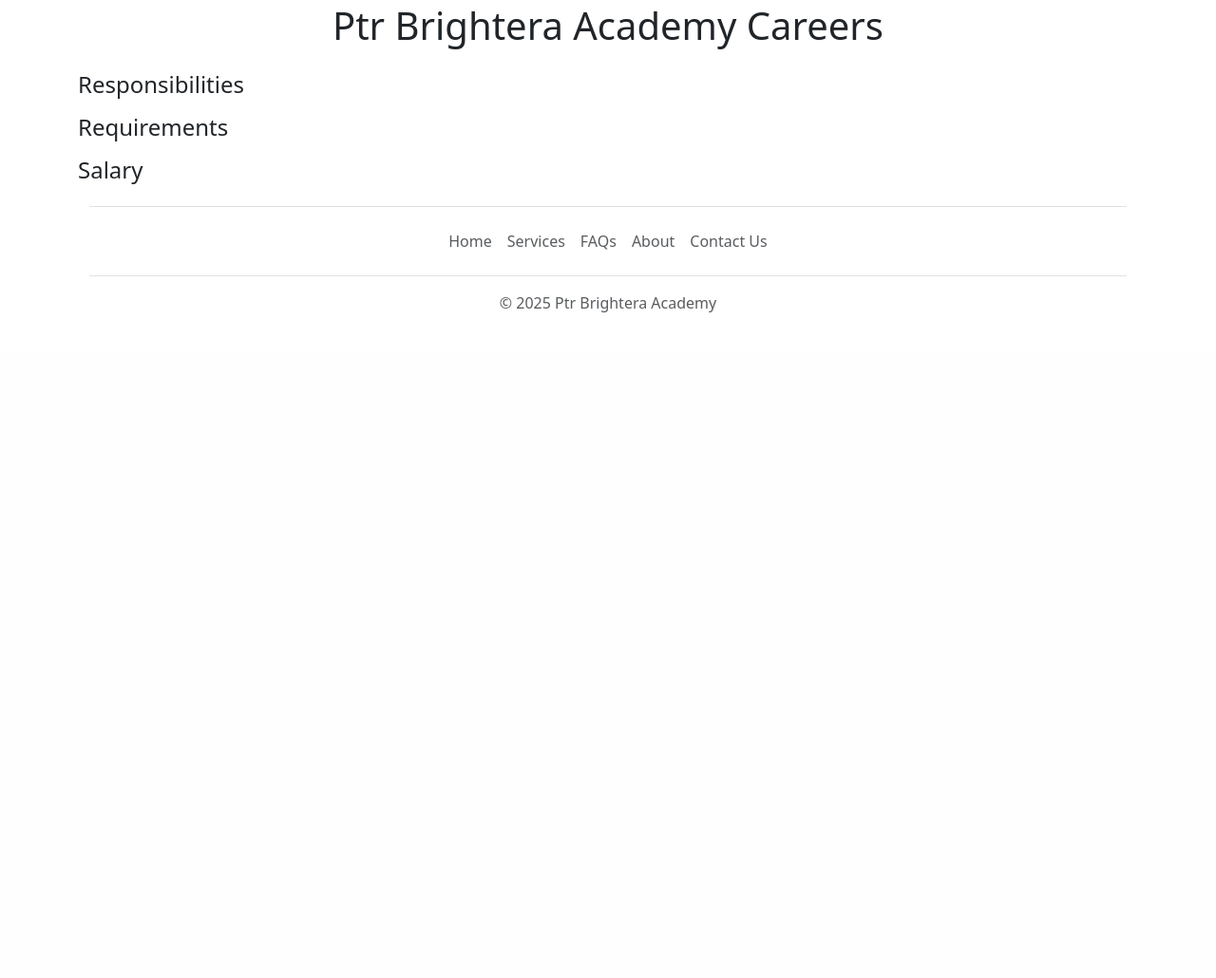
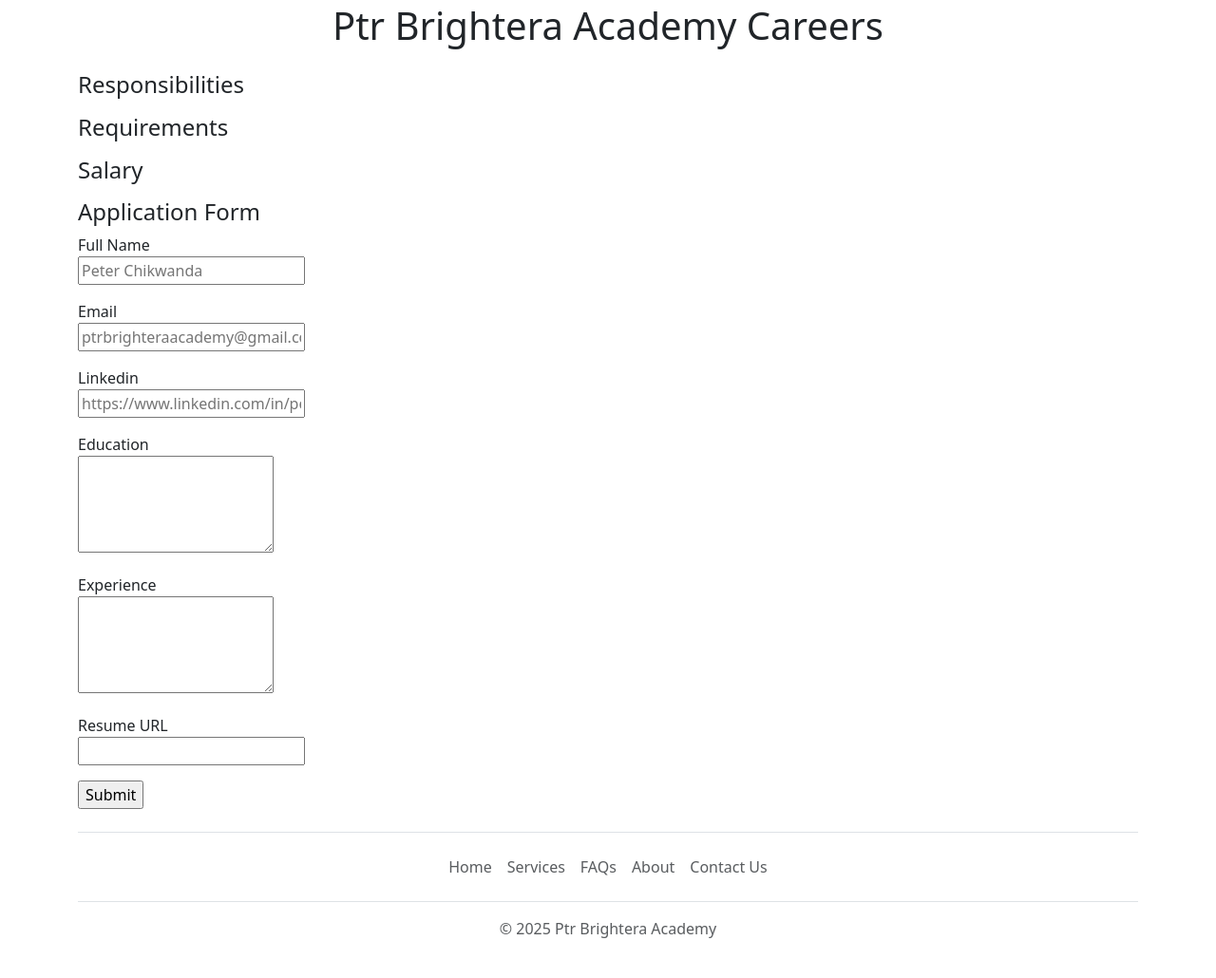
Before and after one commit to Ptr-Brightera-Academy/Carrier-Website, a Flask app: template templates/jobpage.html in a window 1280 px wide. Shown: the part 493-1523 px from the top of the page at 95% size. Before the commit the page ends 822 px from the top, so only its background shows below. Run offline with Flask 3, Linux system fonts and the light colour scheme; the template is opened without the code that fills it, so the values that code supplies are empty.

Commit message:
made some changes

```diff
--- a/app.py
+++ b/app.py
@@ -1,5 +1,5 @@
-from flask import Flask, render_template, jsonify
-from database import get_jobs_from_db, get_job_from_db
+from flask import Flask, jsonify, render_template, request
+from database import get_jobs_from_db, get_job_from_db, add_application_to_db
 
 app = Flask(__name__)
 
@@ -15,6 +15,12 @@ def show_job(id):
         return "Not Found", 404
     return render_template('jobpage.html', job=job)
 
+@app.route("/job/<id>/apply", methods=['post'])
+def apply_to_job(id):
+    data = request.form
+    job = get_job_from_db(id)
+    add_application_to_db(id, data)
+    return render_template('application_submitted.html', application=data, job=job)
 
 @app.route("/contact-us")
 def contact_us():
--- a/database.py
+++ b/database.py
@@ -32,3 +32,16 @@ def get_job_from_db(id):
             return None
         else:
           return dict(rows[0]._mapping)
+
+def add_application_to_db(job_id, data):
+    with engine.connect() as conn:
+        query = text("INSERT INTO applications (job_id, full_name, email, linkedin_url, education, work_experience, resume_url) VALUES (:job_id, :full_name, :email, :linkedin_url, :education, :work_experience, :resume_url)")
+        conn.execute(query,
+                    {"job_id": job_id,
+                    "full_name":                                    data['full_name'],
+                    "email": data['email'],
+                    "linkedin_url":                                 data['linkedin_url'],
+                    "education":                                    data['education'],
+                    "work_experience":                              data['work_experience'],
+                    "resume_url":                                   data['resume_url']}
+                    )
--- /dev/null
+++ b/templates/application_form.html
@@ -0,0 +1,32 @@
+<h4>Application Form</h4>
+<form action="/job/{{job.id}}/apply" method="post">
+  <div class="mb-3">
+    <label>Full Name</label><br>
+    <input type="texy" name="full_name" placeholder="Peter Chikwanda">
+  </div>
+  <div class="mb-3">
+    <label>Email</label><br>
+    <input type="email" name="email" placeholder="ptrbrighteraacademy@gmail.com">
+  </div>
+  <div class="mb-3">
+    <label>Linkedin</label><br>
+    <input type="text" name="linkedin_url" placeholder="https://www.linkedin.com/in/peter-chikwanda-234567890/">
+  </div>
+  <div class="mb-3">
+    <label>Education</label><br>
+    <textarea name="education" rows="4"">
+
+    </textarea>
+  </div>
+  <div class="mb-3">
+    <label>Experience</label><br>
+    <textarea name="experience" rows="4">
+    </textarea>
+  </div>
+
+  <div class="mb-3">
+    <label>Resume URL</label><br>
+    <input type="text" name="resume_url">
+  </div>
+  <input type="submit" value="Submit">
+</form>
--- a/templates/jobpage.html
+++ b/templates/jobpage.html
@@ -25,7 +25,9 @@
     </ol>
     <h4>Salary</h4>
     <p>{{job.salary}} {{job.currency}} </p>
+
+  {% include 'application_form.html' %}
+  </div>
   {% include 'footer.html' %}
-  </div>
 </body>
 </html>
```
Also changed, not shown: templates/application_submitted.html (added, +41 -0 lines).
